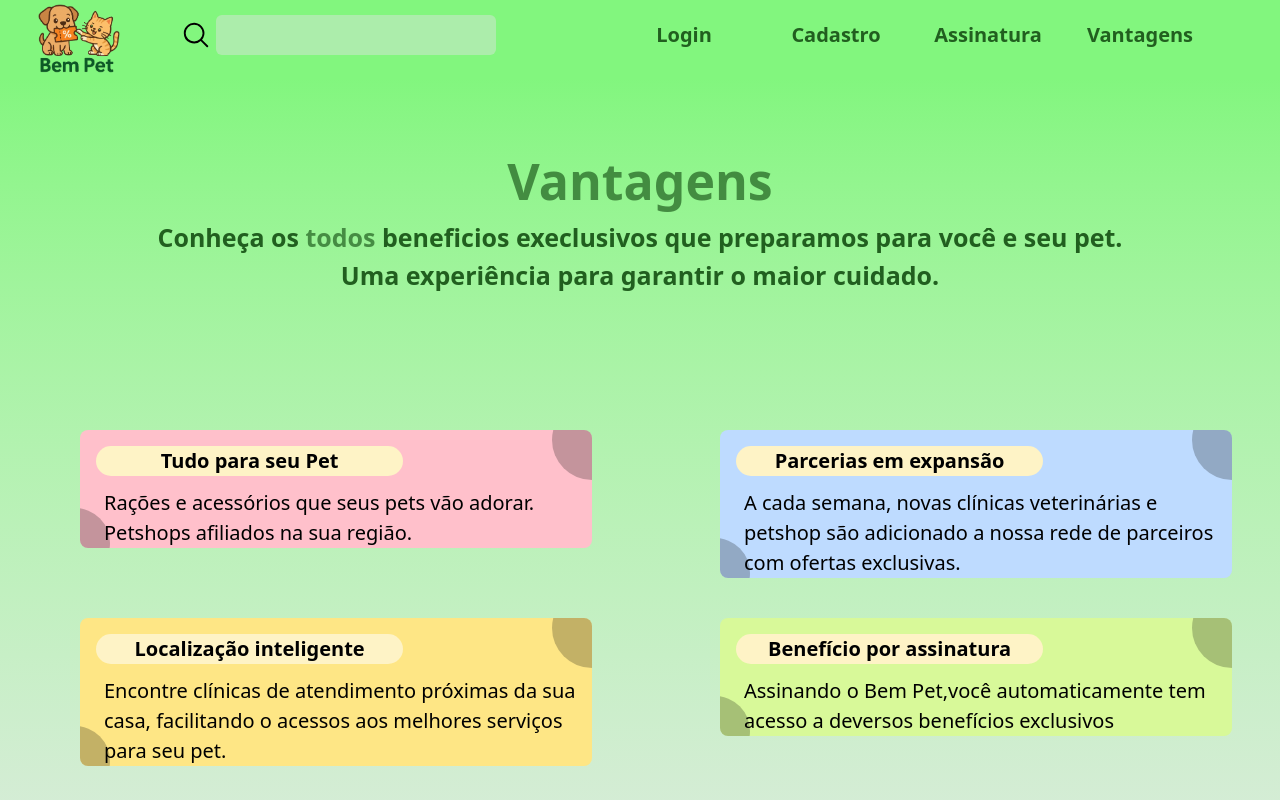
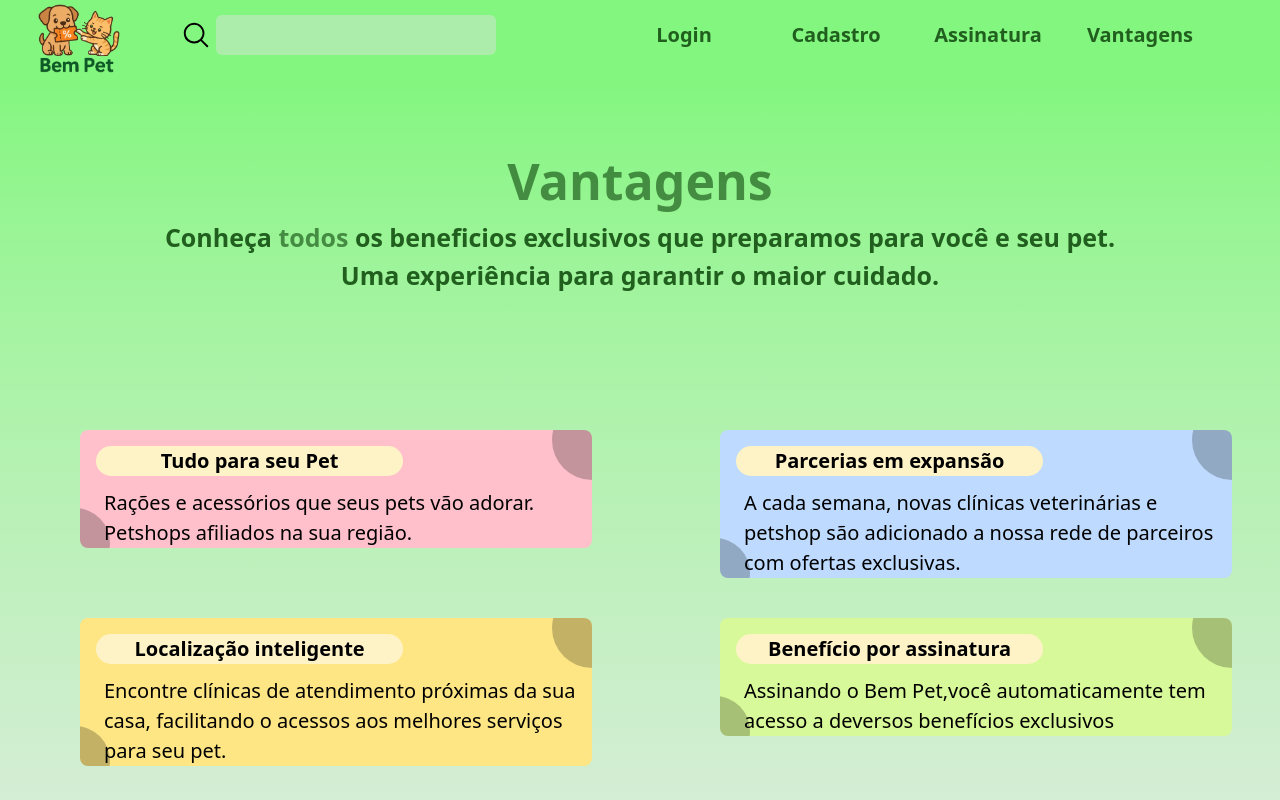
Before and after one commit to erlizaellen/projetobempet, a Next.js app: page /vantagens in a window 1280 px wide. Shown: the top 800 px of the page. Built offline with nearby package versions, Linux system fonts and the light colour scheme.

Commit message:
Gramatica

```diff
--- a/src/pages/vantagens/index.jsx
+++ b/src/pages/vantagens/index.jsx
@@ -10,7 +10,7 @@ export default function vantagens() {
                     <h1 className="text-[50px] font-bold text-[#215f1f]/70"> Vantagens</h1>
                 </div>
 
-                <p className="mb-8 text-[25px] font-bold text-[#215f1f]"> Conheça os <span className="text-[#215f1f]/70">todos</span> beneficios execlusivos que preparamos
+                <p className="mb-8 text-[25px] font-bold text-[#215f1f]"> Conheça <span className="text-[#215f1f]/70">todos</span> os beneficios exclusivos que preparamos
                     para você e seu pet. <br /> Uma experiência para garantir o maior cuidado.</p>
             </div>
             <div className="w-full h-auto flex flex-wrap ">
```
